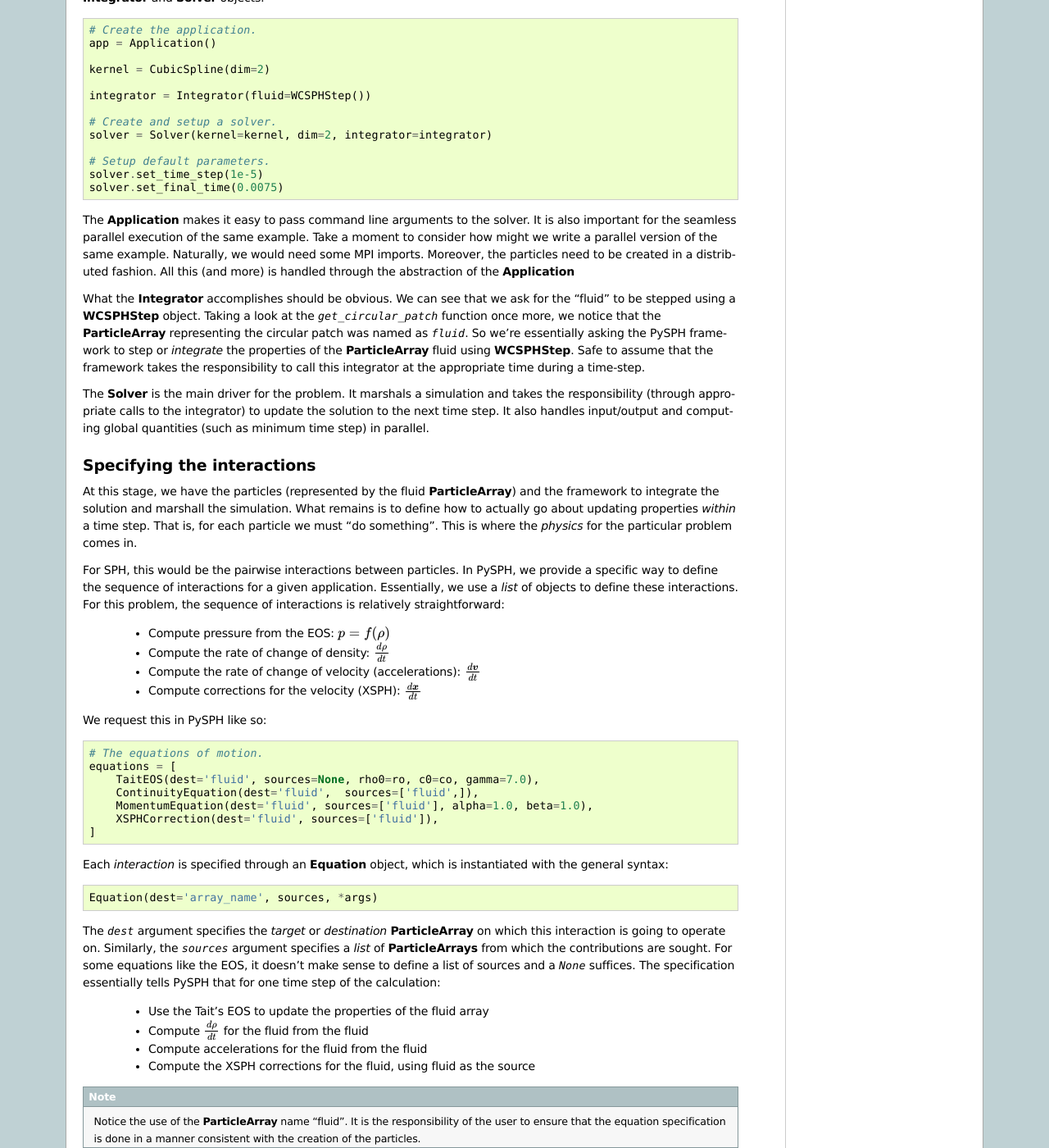
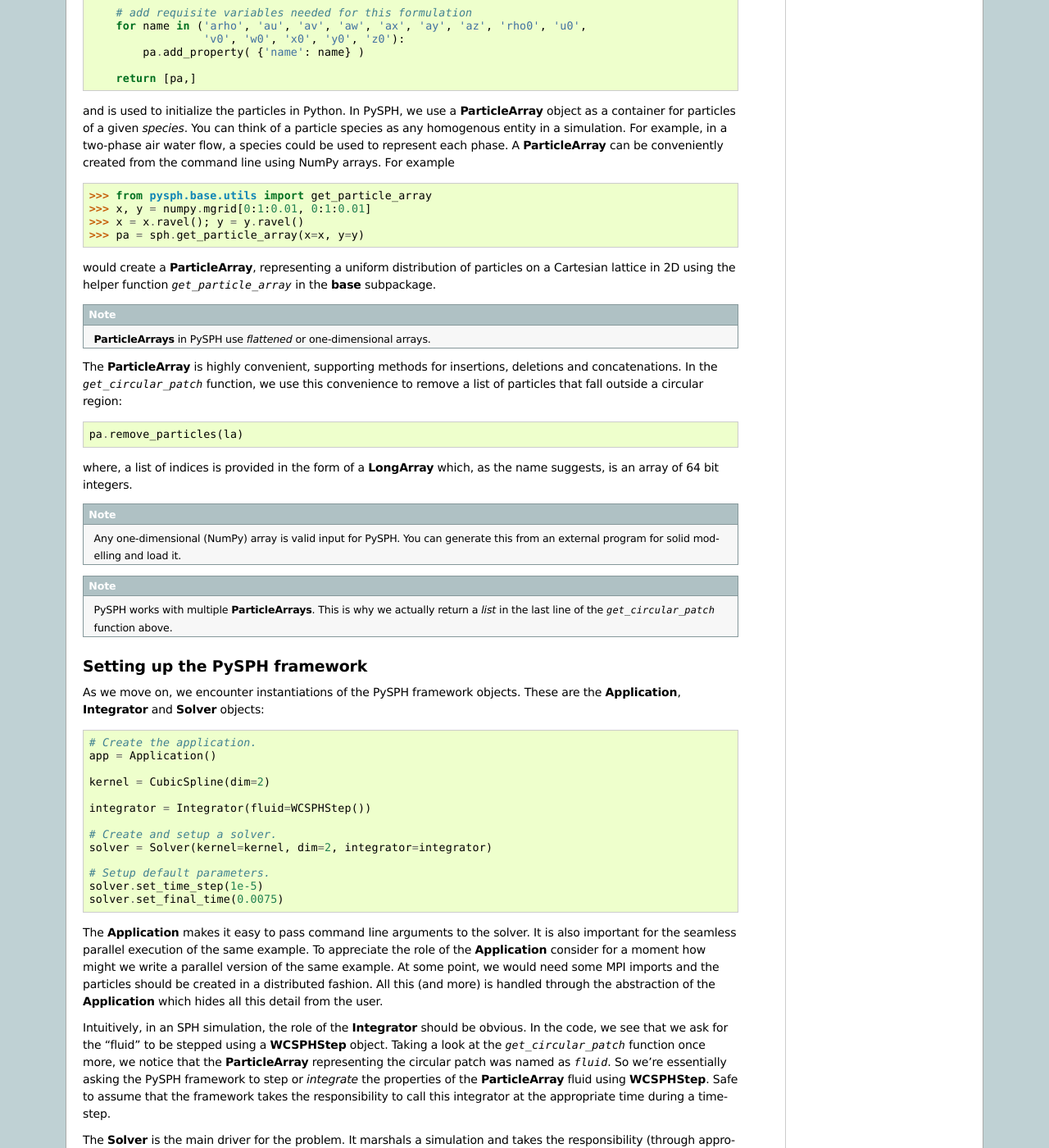
Before and after one commit to pypr/pysph, a Sphinx documentation site: the page built from docs/source/tutorial/circular_patch.rst, in a window 1280 px wide and 1400 px high, scrolled down 2229 px. Shown: the whole window at 82% size. Built offline with Sphinx 7.4.7, drawn with Linux system fonts in a browser that asks for light colours; formulas are drawn with MathJax 3; some of the changed text lies outside the part shown.

Commit message:
DOC: Updating the patch test tutorial

```diff
--- a/docs/source/tutorial/circular_patch.rst
+++ b/docs/source/tutorial/circular_patch.rst
@@ -1,13 +1,31 @@
-.. _elliptical_drop:
+.. _tutorials:
+
+In the tutorials, we will introduce the PySPH framework in the context
+of the examples provided. Read this if you are a casual user and want
+to use the framework *as is*. If you want to add new functions and
+capabilities to PySPH, you should read :ref:`design_overview`. If you
+are new to PySPH however, we highly recommend that you go through this
+document.
+
+Recall that PySPH is a framework for parallel SPH-like simulations in
+Python. The idea therefore, is to provide a user friendly mechanism to
+set-up problems while leaving the internal details to the
+framework. *All* examples follow the following steps:
+
+.. figure:: ../../Images/pysph-examples-common-steps.png
+   :align: center
+
+The tutorials address each of the steps in this flowchart for problems
+with increasing complexity.
 
 
 Learning the ropes
 ==================
 
 The first example we consider is a "patch" test for SPH formulations
-for incompressible fluids in ``examples/elliptical_drop.py``, which
-simulates the evolution of a 2D circular patch of fluid under the
-influence of an initial velocity field given by:
+for incompressible fluids in ``examples/elliptical_drop.py``. This
+problem simulates the evolution of a 2D circular patch of fluid under
+the influence of an initial velocity field given by:
 
 .. math::
         u &= -100 x \\
@@ -57,7 +75,7 @@
 
 Next in the code are two functions called ``exact_solution`` and
 ``get_circular_patch``. The former produces an exact solution for
-comparison, the latter looks like
+comparison, the latter looks like:
 
 .. code-block:: python
 
@@ -101,10 +119,13 @@
 
         return [pa,]
 
-This function is used to initialize the particles in Python. In PySPH,
-we use a **ParticleArray** as a container for particles of a given
-species. These can be conveniently created from the command line using
-NumPy arrays. For example:
+and is used to initialize the particles in Python. In PySPH, we use a
+**ParticleArray** object as a container for particles of a given
+*species*. You can think of a particle species as any homogenous
+entity in a simulation. For example, in a two-phase air water flow, a
+species could be used to represent each phase. A **ParticleArray** can
+be conveniently created from the command line using NumPy arrays. For
+example
 
 .. code-block:: python
 
@@ -114,7 +135,8 @@
     >>> pa = sph.get_particle_array(x=x, y=y)
 
 would create a **ParticleArray**, representing a uniform distribution
-of particles on a Cartesian lattice in 2D.
+of particles on a Cartesian lattice in 2D using the helper function
+`get_particle_array` in the **base** subpackage.
 
 .. note::
 
@@ -122,13 +144,14 @@
 
 The **ParticleArray** is highly convenient, supporting methods for
 insertions, deletions and concatenations. In the `get_circular_patch`
-function, we use this convenience to remove a list of particles:
+function, we use this convenience to remove a list of particles that
+fall outside a circular region:
 
 .. code-block:: python
 
     pa.remove_particles(la)
 
-where a list of indices is provided in the form of a **LongArray**
+where, a list of indices is provided in the form of a **LongArray**
 which, as the name suggests, is an array of 64 bit integers.
 
 .. note::
@@ -168,19 +191,21 @@
 
 The **Application** makes it easy to pass command line arguments to
 the solver. It is also important for the seamless parallel execution
-of the same example. Take a moment to consider how might we write a
-parallel version of the same example. Naturally, we would need some
-MPI imports. Moreover, the particles need to be created in a
-distributed fashion. All this (and more) is handled through the
-abstraction of the **Application**
+of the same example. To appreciate the role of the **Application**
+consider for a moment how might we write a parallel version of the
+same example. At some point, we would need some MPI imports and the
+particles should be created in a distributed fashion. All this (and
+more) is handled through the abstraction of the **Application** which
+hides all this detail from the user.
 
-What the **Integrator** accomplishes should be obvious. We can see
-that we ask for the "fluid" to be stepped using a **WCSPHStep**
-object. Taking a look at the `get_circular_patch` function once more,
-we notice that the **ParticleArray** representing the circular patch
-was named as `fluid`. So we're essentially asking the PySPH framework
-to step or *integrate* the properties of the **ParticleArray** fluid
-using **WCSPHStep**. Safe to assume that the framework takes the
+Intuitively, in an SPH simulation, the role of the **Integrator**
+should be obvious. In the code, we see that we ask for the "fluid" to
+be stepped using a **WCSPHStep** object. Taking a look at the
+`get_circular_patch` function once more, we notice that the
+**ParticleArray** representing the circular patch was named as
+`fluid`. So we're essentially asking the PySPH framework to step or
+*integrate* the properties of the **ParticleArray** fluid using
+**WCSPHStep**. Safe to assume that the framework takes the
 responsibility to call this integrator at the appropriate time during
 a time-step.
 
@@ -202,9 +227,9 @@
 
 For SPH, this would be the pairwise interactions between particles. In
 PySPH, we provide a specific way to define the sequence of
-interactions for a given application. Essentially, we use a *list* of
-objects to define these interactions. For this problem, the sequence
-of interactions is relatively straightforward:
+interactions which is a *list* of **Equation** objects. For the
+circular patch test, the sequence of interactions is relatively
+straightforward:
 
     - Compute pressure from the EOS:  :math:`p = f(\rho)`
     - Compute the rate of change of density: :math:`\frac{d\rho}{dt}`
@@ -228,15 +253,15 @@
 
 .. code-block:: python
 
-    Equation(dest='array_name', sources, *args)
+    Equation(dest='array_name', sources, **kwargs)
 
 The `dest` argument specifies the *target* or *destination*
 **ParticleArray** on which this interaction is going to operate
 on. Similarly, the `sources` argument specifies a *list* of
 **ParticleArrays** from which the contributions are sought. For some
 equations like the EOS, it doesn't make sense to define a list of
-sources and a `None` suffices. The specification essentially tells
-PySPH that for one time step of the calculation:
+sources and a `None` suffices. The specification basically tells PySPH
+that for one time step of the calculation:
 
     - Use the Tait's EOS to update the properties of the fluid array
     - Compute :math:`\frac{d\rho}{dt}` for the fluid from the fluid
@@ -255,8 +280,8 @@
 importantly, this information is enough to generate code to carry out
 a complete SPH simulation.
 
-Loose ends
-~~~~~~~~~~~
+Running the example
+~~~~~~~~~~~~~~~~~~~
 
 In the last two lines of the example, we use the **Application**
 to run the problem:
@@ -275,9 +300,6 @@
 particles, the list of equations defining the problem and the solver
 that will be used to marshal the problem.
 
-Running the example
-~~~~~~~~~~~~~~~~~~~
-
 Many parameters can be configured via the command line, and these will
 override any parameters setup before the ``app.setup`` call.  For
 example one may do the following to find out the various options::
@@ -286,7 +308,7 @@
 
 If we run the example without any arguments it will run until a final
 time of 0.0075 seconds.  We can change this for example to 0.005 by
-the following:
+the following::
 
     $ python elliptical_drop.py --tf=0.005
 
@@ -299,7 +321,7 @@
 intervention.
 
 If we wish to run the code in parallel (and have compiled PySPH with Zoltan
-and mpi4py) we can do:
+and mpi4py) we can do::
 
     $ mpirun -np 4 /path/to/python elliptical_drop.py
 
```
Also changed, not shown: other parts of docs/source/tutorial/circular_patch.rst (+3 -3 lines), docs/Images/pysph-examples-common-steps.png (added), 1 other file.
